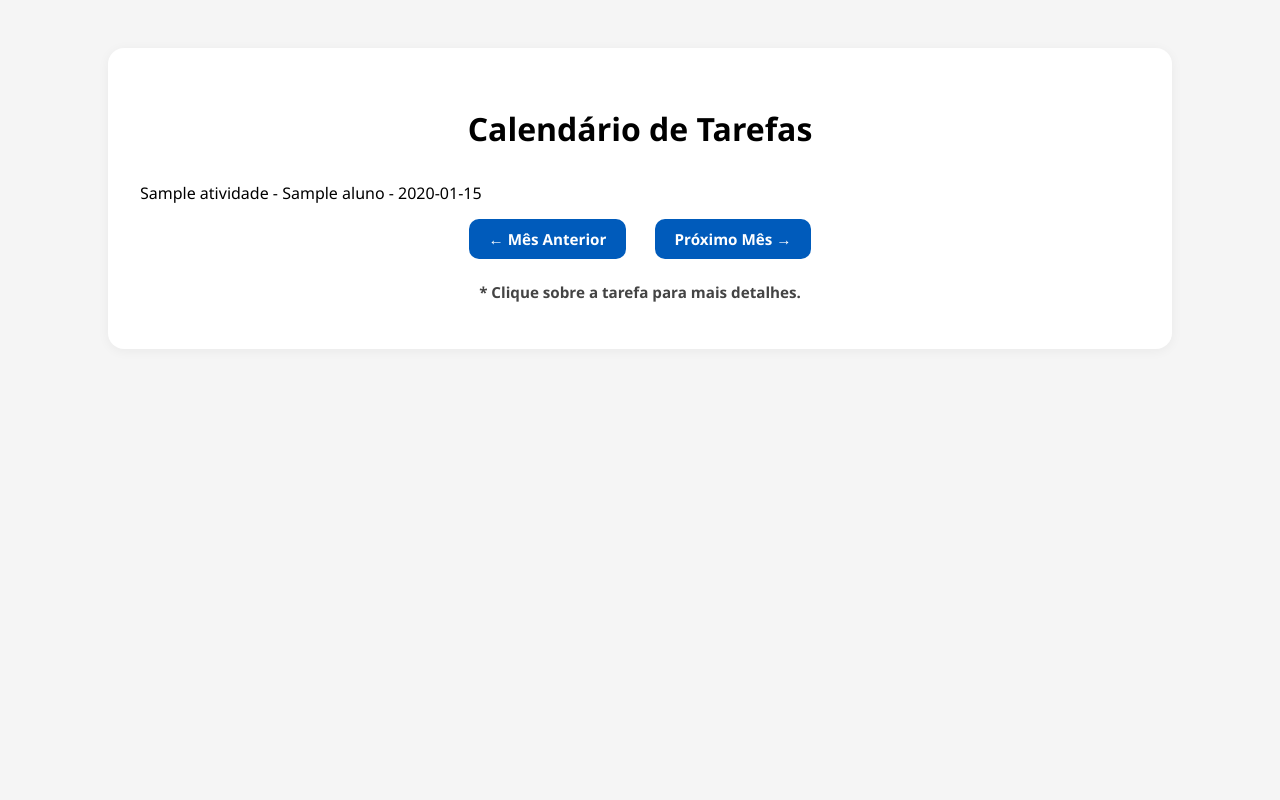
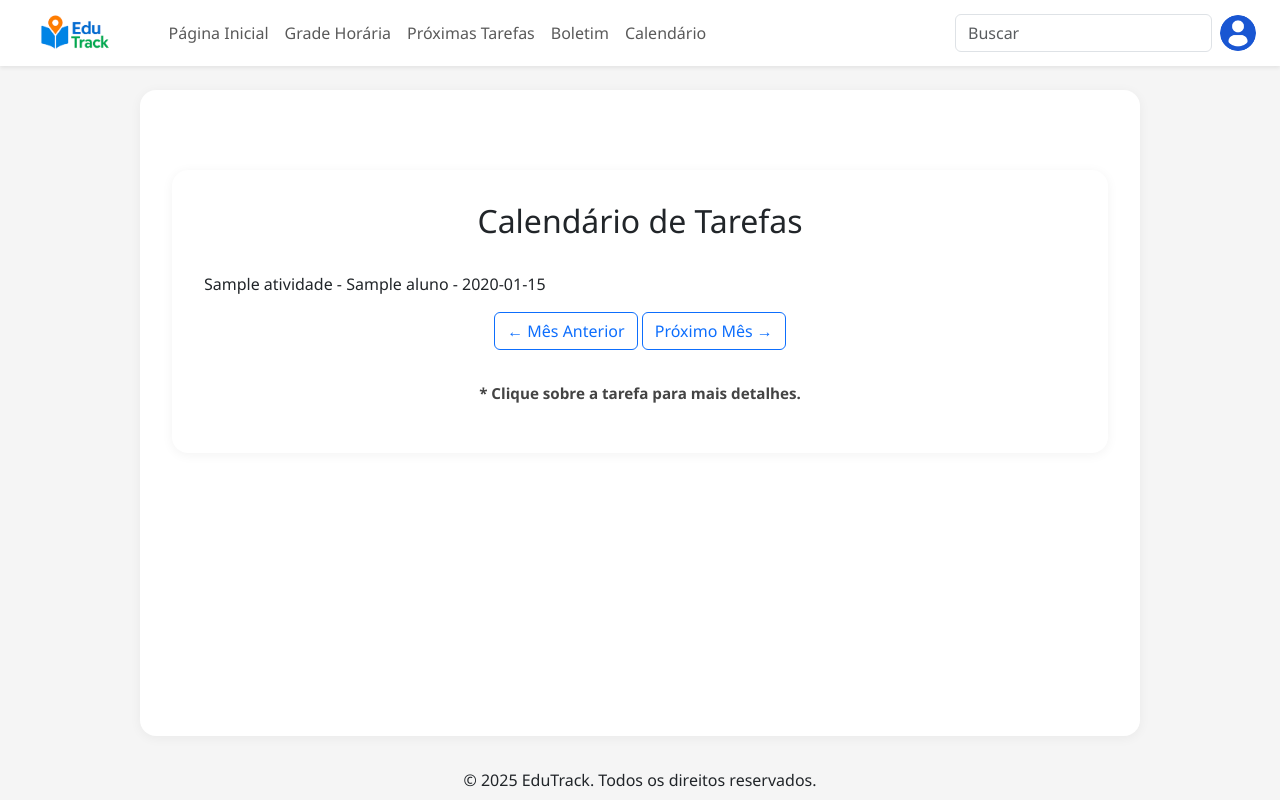
Before and after one commit to Time1-software/Projeto-Software, a Django app: template edutrack_projeto/templates/calendario.html in a window 1280 px wide. Run offline with Django 5.2, Linux system fonts and the light colour scheme; a user stored in the database is signed in; tables that the repository leaves empty hold one stand-in row (values such as "Sample post"); the template is opened without the code that fills it: values that come from a table or form of the project are taken from there, most other values are stand-ins (such as "Sample title", 1, 10 or a date in 2020); parts of the project's set-up code (start-up, migrations or seed data) failed here and were passed over.

Commit message:
Modificações

```diff
--- a/edutrack/admin.py
+++ b/edutrack/admin.py
@@ -18,6 +18,8 @@ admin.site.register(Quiz)
 admin.site.register(Relatorio)
 admin.site.register(GradeHorario)
 admin.site.register(Profile)
+admin.site.register(Atividade)
+
 
 @admin.register(Aluno)
 class AlunoAdmin(admin.ModelAdmin):
--- a/edutrack/context_processors.py
+++ b/edutrack/context_processors.py
@@ -15,6 +15,7 @@ def menu_context(request):
             {'nome': 'Grade Horária', 'url': 'grade_aluno'},
             {'nome': 'Próximas Tarefas', 'url': 'tarefas'},
             {'nome': 'Boletim', 'url': 'boletim_escolar'},
+            {'nome': 'Calendário', 'url': 'calendario'}
 
         ]
     elif categoria == 'professor':
--- a/edutrack_projeto/templates/calendario.html
+++ b/edutrack_projeto/templates/calendario.html
@@ -1,11 +1,10 @@
+{% extends 'template_base.html' %}
 {% load static %}
-<!DOCTYPE html>
-<html lang="pt-br">
-<head>
-    <meta charset="UTF-8">
-    <title>Calendário de Tarefas</title>
+
+{% block title %}Calendário de Tarefas{% endblock %}
+
+{% block extra_css %}
 <link rel="stylesheet" href="{% static 'calendario.css' %}">
-    <script src="https://code.jquery.com/jquery-3.6.0.min.js"></script>
 <style>
   .modal-bg {
       display: none;
@@ -39,8 +38,9 @@
       color: #888;
   }
 </style>
-</head>
-<body>
+{% endblock %}
+
+{% block content %}
 <div class="container">
     <h2 class="titulo">Calendário de Tarefas</h2>
 
@@ -48,9 +48,9 @@
         {{ calendario|safe }}
     </div>
 
-        <div class="navegacao-meses">
-            <a href="?mes={{ mes_anterior }}&ano={{ ano_anterior }}" class="seta">← Mês Anterior</a>
-            <a href="?mes={{ mes_proximo }}&ano={{ ano_proximo }}" class="seta">Próximo Mês →</a>
+    <div class="navegacao-meses my-3">
+        <a href="?mes={{ mes_anterior }}&ano={{ ano_anterior }}" class="btn btn-outline-primary">← Mês Anterior</a>
+        <a href="?mes={{ mes_proximo }}&ano={{ ano_proximo }}" class="btn btn-outline-primary">Próximo Mês →</a>
     </div>
 
     <div class="legenda">
@@ -70,7 +70,10 @@
         <p><strong>Autor:</strong> <span id="modal-autor"></span></p>
     </div>
 </div>
+{% endblock %}
 
+{% block extra_js %}
+<script src="https://code.jquery.com/jquery-3.6.0.min.js"></script>
 <script>
     $(document).ready(function () {
         $('.tarefa').on('click', function () {
@@ -83,7 +86,6 @@
             $('#tarefa-modal').fadeIn();
         });
 
-            // Fechar modal ao clicar fora
         $('#tarefa-modal').on('click', function (e) {
             if (e.target.id === 'tarefa-modal') {
                 $(this).fadeOut();
@@ -91,5 +93,4 @@
         });
     });
 </script>
-</body>
-</html>
+{% endblock %}
--- a/edutrack_projeto/urls.py
+++ b/edutrack_projeto/urls.py
@@ -32,6 +32,14 @@ urlpatterns = [
     path('formsAlunos/', views.aluno_create, name='forms_aluno'),
     path('alunoLista/', views.aluno_list, name='aluno_lista'),
     path('dashboard/', views.dashboard_home, name='dashboard'),
+    path('professor/', views.professor, name='professor'),
+    path('home', views.professor, name='home'),
+    path('painel-turmas/', views.painel_turmas, name='painel_turmas'),
+    path('resumo/', views.resumo, name='resumo'),
+    # rotas para “Turma”
+    path('turmas/<int:turma_id>/presenca/', views.turma_presenca, name='turma_presenca'),
+    path('turmas/<int:turma_id>/tarefas/', views.turma_tarefas, name='turma_tarefas'),
+    path('turmas/<int:turma_id>/diario/',    views.turma_diario,   name='turma_diario'),
     path('tarefas/', views.tarefas_home, name='tarefas'),
     path('desempenho/<int:aluno_pk>/', views.desempenho_geral_view, name='desempenho_aluno'),
     path('gradeAluno/', views.grade_aluno, name='grade_aluno'),
```
Also changed, not shown: edutrack/migrations/0001_initial.py. Lines whose indentation alone changed are shown as unchanged.
